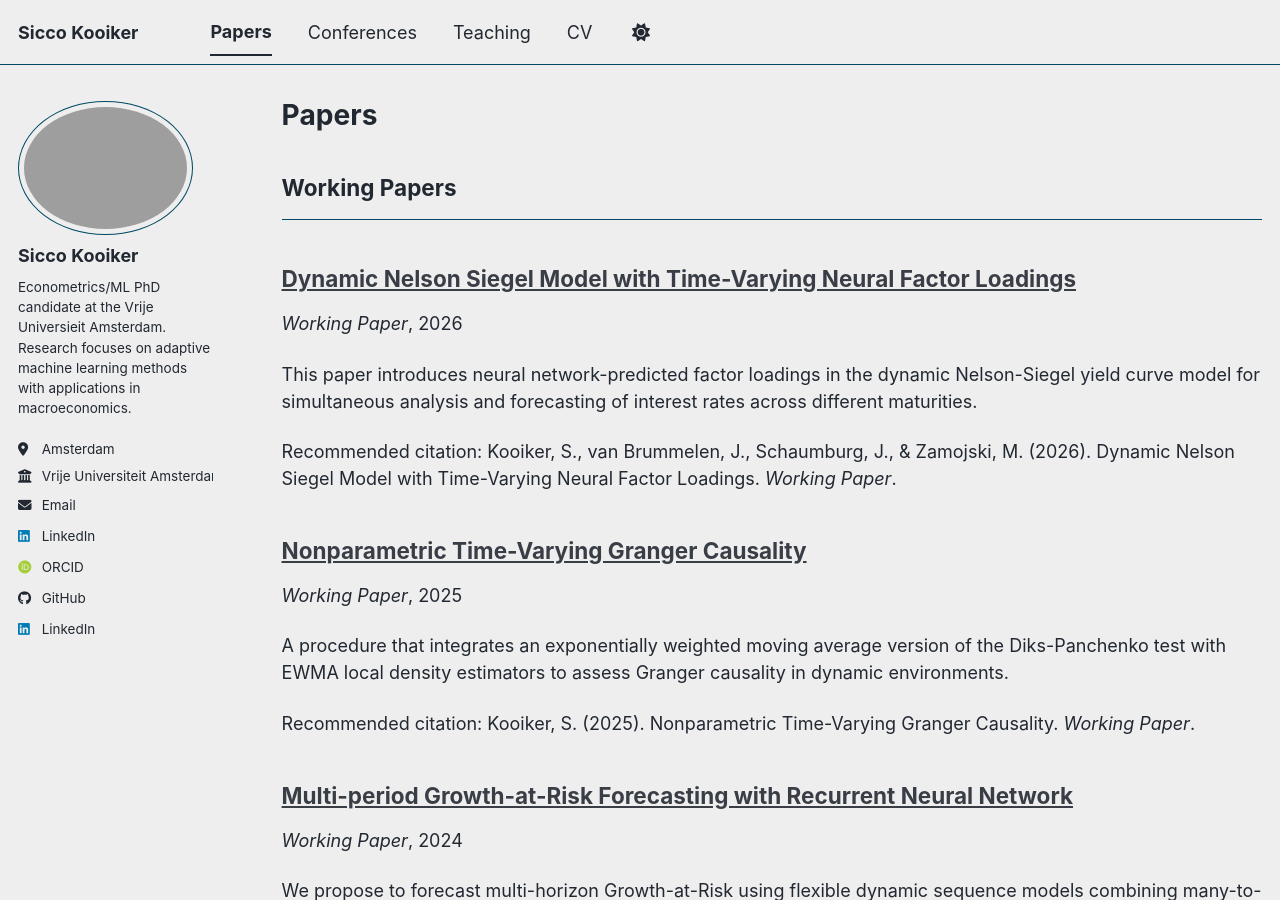
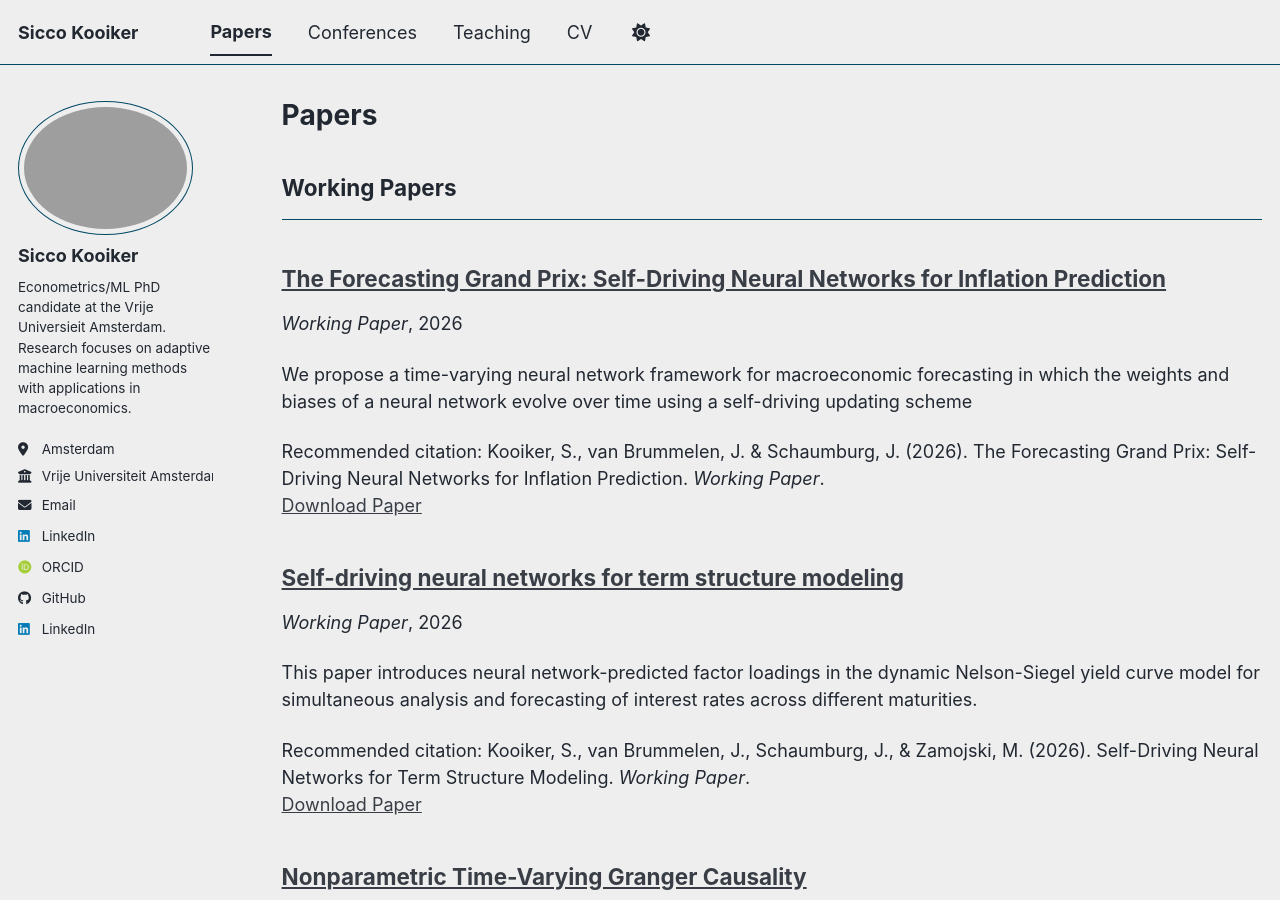
Before and after one commit to Sicco123/SiccoKooiker.github.io, a Jekyll site: the page built from _pages/publications.html, in a window 1280 px wide and 900 px high. Built offline with Jekyll 4.4.1, drawn with Linux system fonts in a browser that asks for light colours; some web fonts are replaced; a script bundle is joined from its source files by our own code; library files that are not in the unit come from our copies.

Commit message:
update website

```diff
--- a/_publications/2026-01-01-dynamic-nelson-siegel.md
+++ b/_publications/2026-01-01-dynamic-nelson-siegel.md
@@ -1,19 +1,31 @@
 ---
-title: "Dynamic Nelson Siegel Model with Time-Varying Neural Factor Loadings"
+title: "Self-driving neural networks for term structure modeling"
 collection: publications
 category: working-papers
 permalink: /publication/2026-01-01-dynamic-nelson-siegel
 excerpt: 'This paper introduces neural network-predicted factor loadings in the dynamic Nelson-Siegel yield curve model for simultaneous analysis and forecasting of interest rates across different maturities.'
 date: 2026-01-01
 venue: 'Working Paper'
-citation: 'Kooiker, S., van Brummelen, J., Schaumburg, J., & Zamojski, M. (2026). Dynamic Nelson Siegel Model with Time-Varying Neural Factor Loadings. <i>Working Paper</i>.'
+paperurl: 'https://papers.tinbergen.nl/26007.pdf'
+citation: 'Kooiker, S., van Brummelen, J., Schaumburg, J., & Zamojski, M. (2026). Self-Driving Neural Networks for Term Structure Modeling. <i>Working Paper</i>.'
 ---
 
 **Authors:** Sicco Kooiker, Janneke van Brummelen, Julia Schaumburg, and Marcin Zamojski
 
 **Abstract:**
 
-In this article, we introduce neural network-predicted factor loadings in the dynamic Nelson-Siegel yield curve model for simultaneous analysis and forecasting of interest rates across different maturities. The classical Nelson-Siegel model has been extended to include vector autoregressive factors and time-varying factor loadings, yet the functional form of these loadings has remained arbitrary despite their recognized importance. We address this limitation by developing a flexible approach that learns factor loadings through two shallow neural networks. Our simulation study shows that a nine-parameter neural network can closely approximate traditional Nelson-Siegel factor loadings. These neural networks improve both in-sample and out-of-sample filtered estimates of the US Treasury bond yield curve. Recognizing the similarity between Stochastic Gradient Descent and score-driven filters, we extend our approach by allowing neural network parameters to evolve in a score-driven manner. We integrate these dynamics within the Kalman filter state space framework to create a simultaneous optimization routine. Our empirical study demonstrates the validity of our method compared to traditional approaches in yield curve forecasting up to one year ahead.
+We propose a factor model with time-varying loadings for term structure modeling and fore-
+casting. While maintaining the interpretation of the factors as level, slope, and curvature
+through explicit identification restrictions, we allow the loadings to take flexible shapes by
+specifying them as neural networks that evolve over time using a “self-driving” updating
+scheme based on past forecast errors, with gradient scaling to improve robustness. Using
+an empirically calibrated simulation study and an application to U.S. Treasury yields across
+24 maturities, we show that flexible and dynamic factor loadings improve forecasting per-
+formance relative to standard benchmarks, including Nelson–Siegel models and the random
+walk. The gains are strongest at medium maturities and shorter forecast horizons, highlight-
+ing the importance of capturing curvature dynamics. In-sample results further illustrate how
+time-varying loadings provide insight into changes in yield curve shape beyond traditional
+parametric specifications.
 
 **Presentations:**
 - ECB Conference on Forecasting Techniques, Frankfurt, Germany (2026)
--- /dev/null
+++ b/_publications/2026-06-29-forecasting-grand-prix.md
@@ -0,0 +1,33 @@
+---
+title: "The Forecasting Grand Prix: Self-Driving Neural Networks for
+Inflation Prediction"
+collection: publications
+category: working-papers
+permalink: /publication/2026-06-29-forecasting-grand-prix
+excerpt: 'We propose a time-varying neural network framework for macroeconomic forecasting in which the weights and biases of a neural network evolve over time using a self-driving updating scheme'
+date: 2026-06-29
+venue: 'Working Paper'
+paperurl: '/files/Forecasting_Grand_Prix_2026_06_29.pdf'
+citation: 'Kooiker, S., van Brummelen, J. & Schaumburg, J. (2026). The Forecasting Grand Prix: Self-Driving Neural Networks for Inflation Prediction. <i>Working Paper</i>.'
+---
+
+**Authors:** Sicco Kooiker, Janneke van Brummelen, and Julia Schaumburg
+
+**Abstract:**
+
+We propose a time-varying neural network framework for macroeconomic forecasting in
+which the weights and biases of a neural network evolve over time using a self-driving up-
+dating scheme based on past forecast errors. While maintaining the flexibility of neural
+networks, we introduce observation-driven adaptation through parameter dynamics, linking
+the machine learning and observation-driven parameter literatures. To address sensitivity to
+hyperparameter choices, a stacked recursive least squares method find the best performing
+hyperparameters on-the-fly. The method is fully online and does not require re-estimation
+over a rolling window. Using predictors from FRED-MD, we evaluate multi-horizon U.S.
+inflation forecasts over the most recent 15 years against a broad set of machine learning
+benchmarks. We show that the proposed method improves forecast accuracy relative to
+static neural network specifications and competing benchmarks. In-sample diagnostics illus-
+trate how the optimal hyperparameter configuration and variable importance change over
+time.
+
+**Presentations:**
+- ISF Conference, Montreal, Canada (2026)
```
Also changed, not shown: 1 other file.
